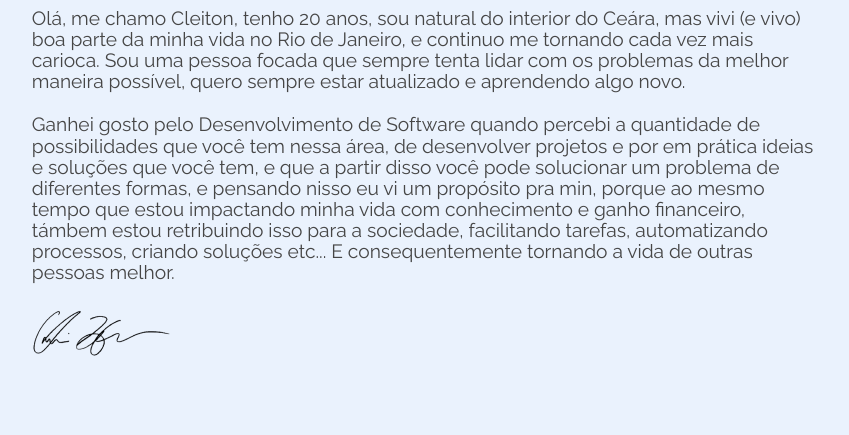
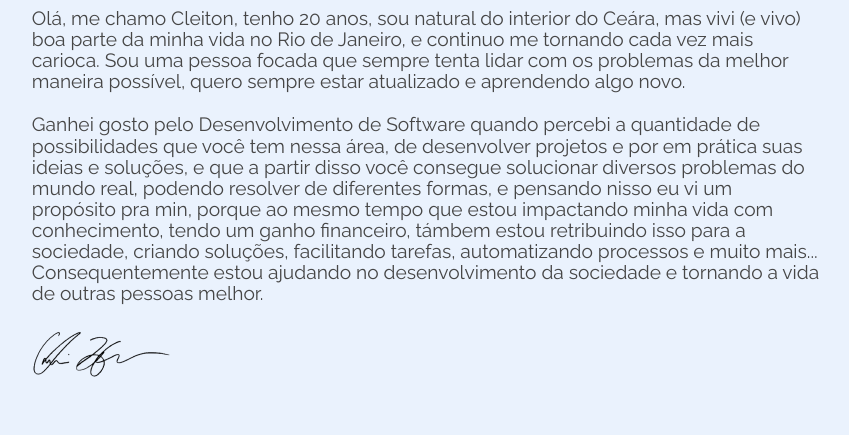
Before and after one commit to CleitonOS/Portfolio_pessoal, a plain HTML site: page index.html in a window 1280 px wide. Shown: the part 774-1209 px from the top of the page, without its empty margins (45-894 px from the left). Drawn offline with Linux system fonts and the light colour scheme.

Commit message:
Text of the section "About" changed

```diff
--- a/index.html
+++ b/index.html
@@ -64,7 +64,7 @@
             </p>
 
             <p class="about__text">
-                Ganhei gosto pelo Desenvolvimento de Software quando percebi a quantidade de possibilidades que você tem nessa área, de desenvolver projetos e por em prática ideias e soluções que você tem, e que a partir disso você pode solucionar um problema de diferentes formas, e pensando nisso eu vi um propósito pra min, porque ao mesmo tempo que estou impactando minha vida com conhecimento e ganho financeiro, támbem estou retribuindo isso para a sociedade, facilitando tarefas, automatizando processos, criando soluções etc... E consequentemente tornando a vida de outras pessoas melhor.
+                Ganhei gosto pelo Desenvolvimento de Software quando percebi a quantidade de possibilidades que você tem nessa área, de desenvolver projetos e por em prática suas ideias e soluções, e que a partir disso você consegue solucionar diversos problemas do mundo real, podendo resolver de diferentes formas, e pensando nisso eu vi um propósito pra min, porque ao mesmo tempo que estou impactando minha vida com conhecimento, tendo um ganho financeiro, támbem estou retribuindo isso para a sociedade, criando soluções, facilitando tarefas, automatizando processos e muito mais... Consequentemente estou ajudando no desenvolvimento da sociedade e tornando a vida de outras pessoas melhor.
             </p>
             <img src="assets\imgs\assinatura.png" alt="Ilustração de uma assinatura" class="assinatura">
         </section>
```
